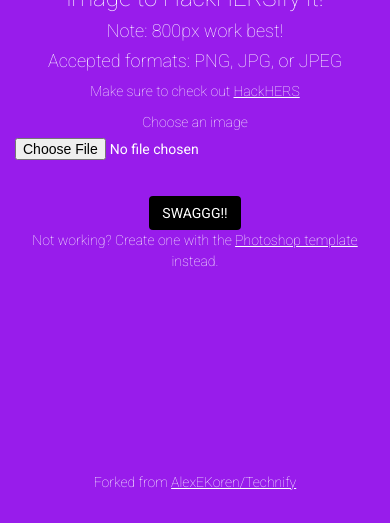
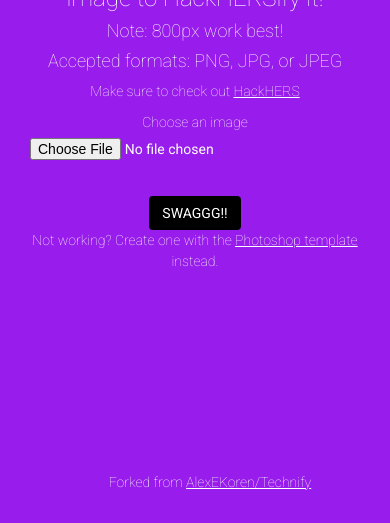
Before and after one commit to ruhackhers/hackhers-2017-filter, a Flask app: page / in a window 390 px wide. Shown: the part 321-844 px from the top of the page. Run offline with Flask 2, Linux system fonts and the light colour scheme; some libraries are stand-ins or nearby versions.

Commit message:
Update index.html

```diff
--- a/templates/index.html
+++ b/templates/index.html
@@ -114,6 +114,7 @@
 <!-- <img class="logo img-responsive" src="http://ruhackhers.github.io/img/hackhers2016_logo.png" alt="HackHERS" style="margin-top 30px auto;margin: 40px auto; height: 40%; width: 40%">
 -->
  <div class="container">
+   <div class="col-sm-12">
     <h1>HackHERS</h1>
     <h3>Upload a pre-cropped, square image to HackHERSify it!</h3>
     <h4>Note: 800px work best!</h4>
```
